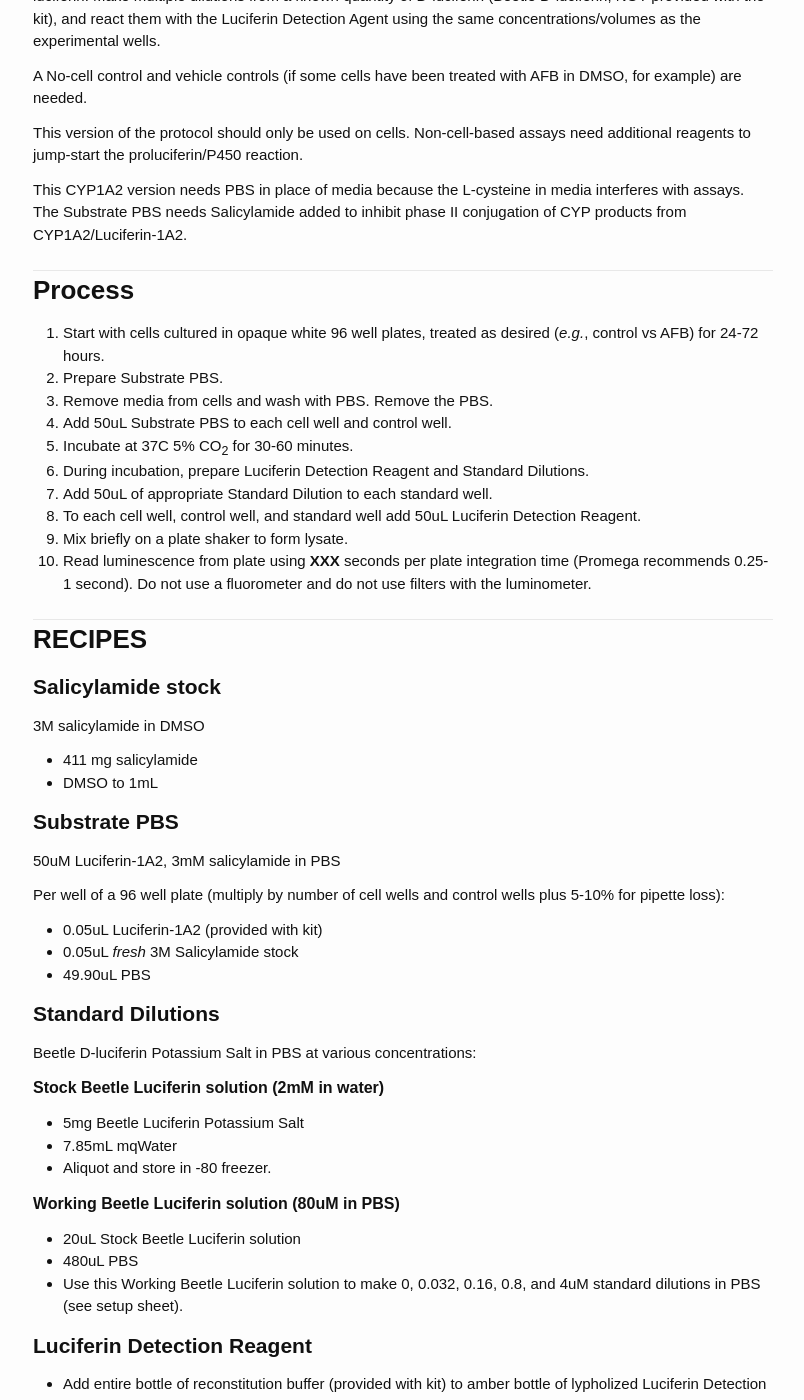
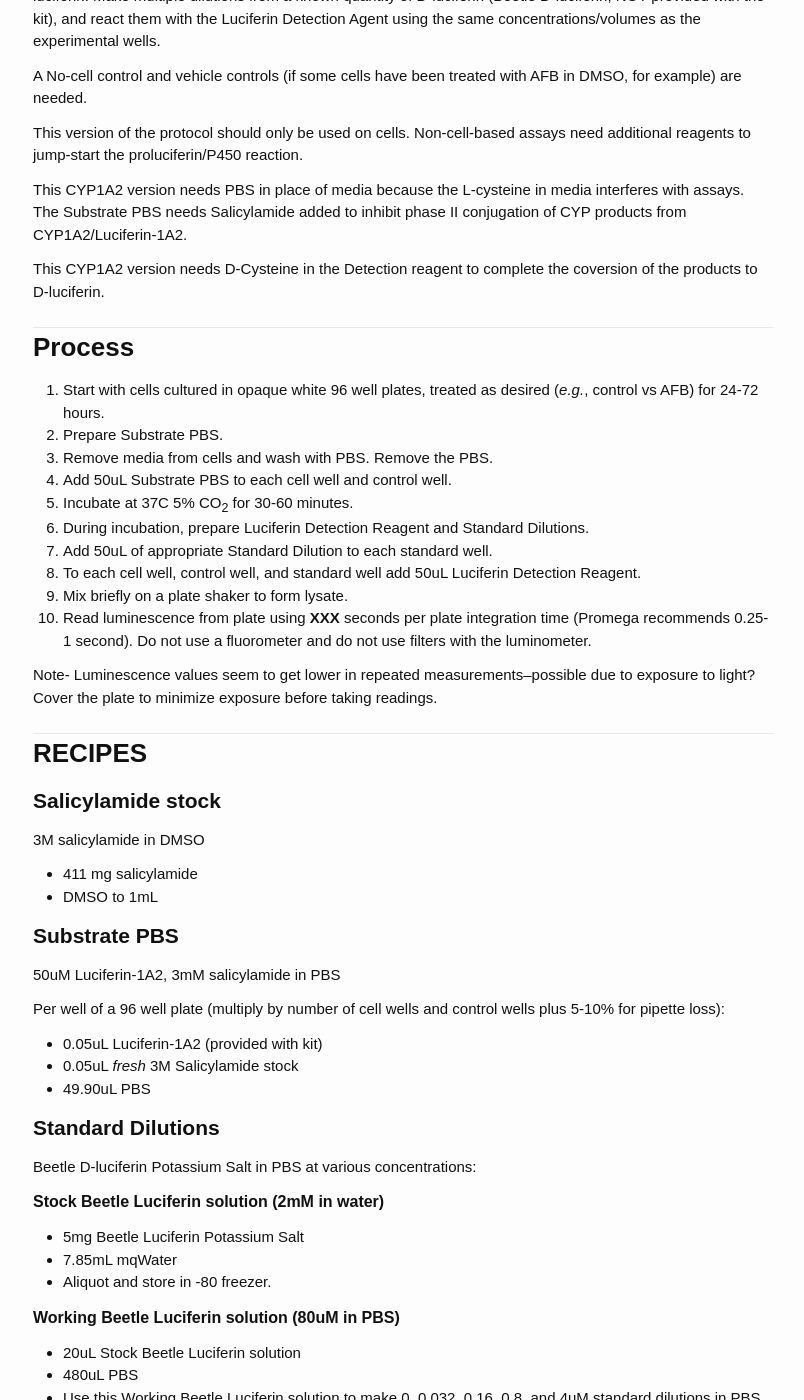
Before and after one commit to aduffy70/Protocols, a Jekyll site: the page built from P450-Glo_CYP1A2_assay.md, in a window 1280 px wide and 1400 px high, scrolled down 547 px. Shown: the whole window, without its empty margins (237-1041 px from the left). Built offline with Jekyll 4.4.1, drawn with Linux system fonts in a browser that asks for light colours; some web fonts are replaced; some of the changed text lies outside the part shown.

Commit message:
CYP1A2 needs D-Cysteine. Keep plates covered before reading.

```diff
--- a/P450-Glo_CYP1A2_assay.md
+++ b/P450-Glo_CYP1A2_assay.md
@@ -22,6 +22,8 @@
 
 This CYP1A2 version needs PBS in place of media because the L-cysteine in media interferes with assays. The Substrate PBS needs Salicylamide added to inhibit phase II conjugation of CYP products from CYP1A2/Luciferin-1A2.
 
+This CYP1A2 version needs D-Cysteine in the Detection reagent to complete the coversion of the products to D-luciferin.
+
 
 # Process
 
@@ -35,6 +37,8 @@
 1. To each cell well, control well, and standard well add 50uL Luciferin Detection Reagent.
 1. Mix briefly on a plate shaker to form lysate.
 1. Read luminescence from plate using __XXX__ seconds per plate integration time (Promega recommends 0.25-1 second). Do not use a fluorometer and do not use filters with the luminometer.
+
+Note- Luminescence values seem to get lower in repeated measurements--possible due to exposure to light? Cover the plate to minimize exposure before taking readings.
 
 
 # RECIPES
@@ -71,6 +75,7 @@
 ## Luciferin Detection Reagent
 
   * Add entire bottle of reconstitution buffer (provided with kit) to amber bottle of lypholized Luciferin Detection Reagent (provided with kit).
+  * Add 20uL D-Cysteine (in the kit)
   * Mix by swirling or inverting several times.
   * The reconstituted Luciferin Detection Reagent can be stored at room temperature for 24 hours or at 4C for 1 week without loss of activity. For long-term storage, store at –20°C for up to 3 months. Be sure to mix the thawed Luciferin Detection reagent well before use.
 
```
